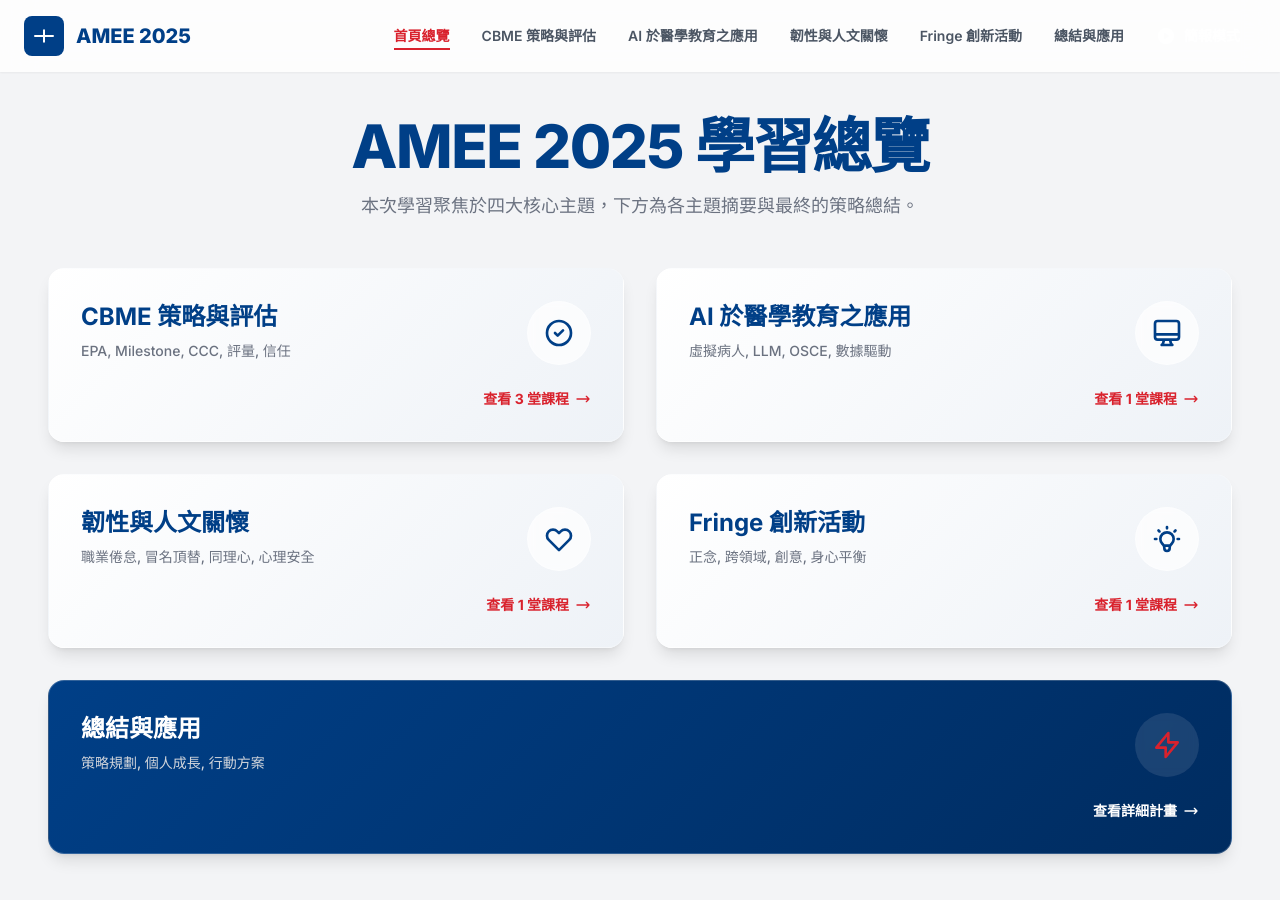
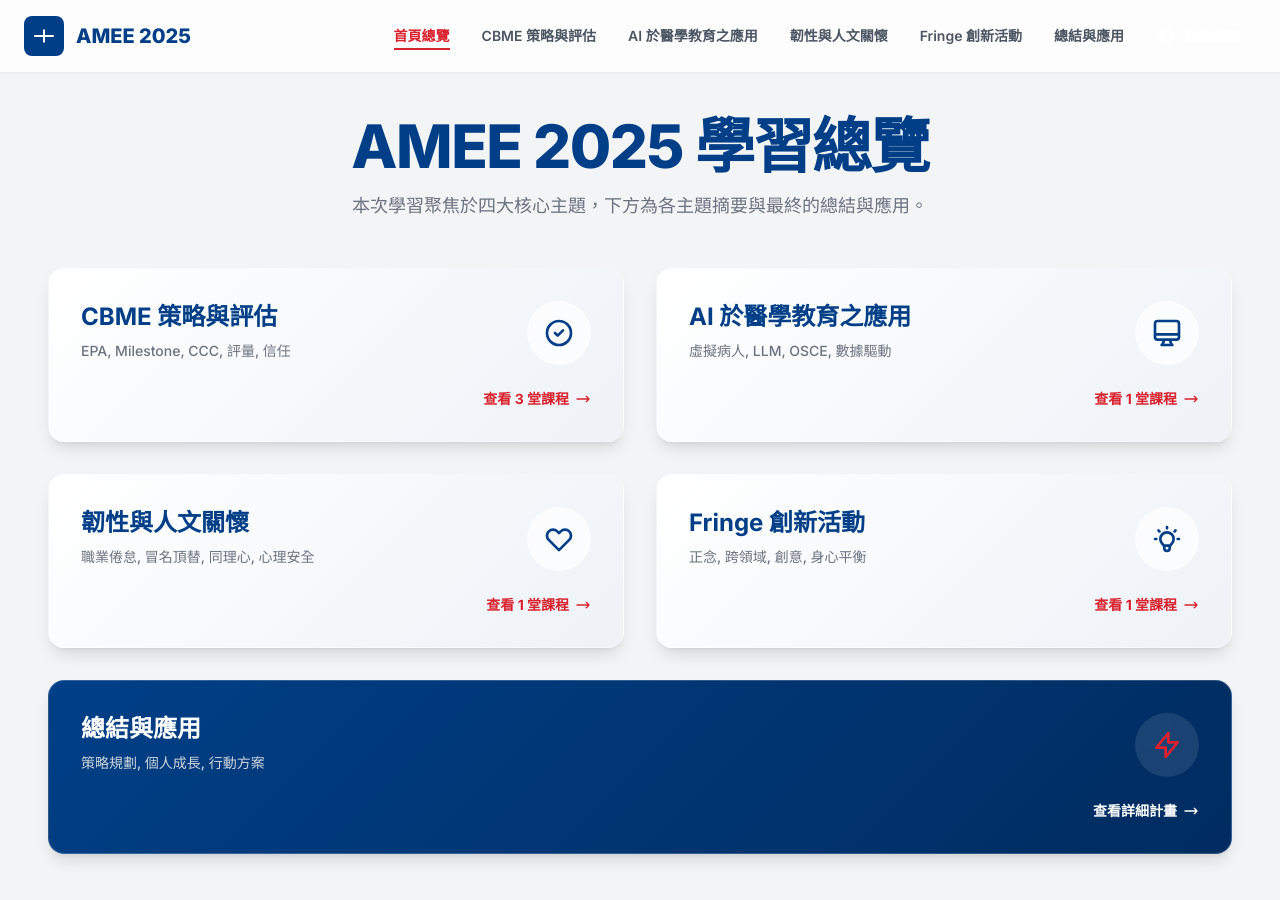
Before and after one commit to Yeeeeting/114000, a plain HTML site: page index.html in a window 1280 px wide. Drawn offline with nearby package versions, Linux system fonts and the light colour scheme.

Commit message:
Update index.html

```diff
--- a/index.html
+++ b/index.html
@@ -140,7 +140,7 @@
     <template id="summary-section-template">
         <div class="space-y-12">
             <div id="cbme-strategy-summary" class="bg-white p-6 md:p-8 rounded-2xl shadow-md">
-                <h3 class="text-2xl font-bold text-gray-800 border-b-2 border-amee-red pb-4 mb-6">總結之CBME策略</h3>
+                <h3 class="text-2xl font-bold text-gray-800 border-b-2 border-amee-red pb-4 mb-6">聚焦CBME策略</h3>
                 <p class="text-gray-600 mb-6">本策略對接本院CBME白皮書，旨在將AMEE 2025的國際趨勢，轉化為具體可執行的跨專業團隊導入方案，以確保教學與臨床服務品質的雙軸提升。</p>
                 <div class="space-y-6">
                     <div>
@@ -309,7 +309,7 @@
             '4D': { title: '研究論文: 評估 (二)', type: 'Research Papers', insightData: { speakers: { title: "課程講者介紹", content: `<p class="text-gray-600 text-sm">本場次由 <strong>Damien Castanelli</strong> 主持，匯集了來自加拿大渥太華大學、多倫多大學、美國哈佛醫學院、貝勒醫學院及巴西愛因斯坦醫院的研究者，針對 CBME 中的評估議題提出最新的研究成果。</p>` }, contentCore: { title: "課程內容主軸與內容", content: `<p class="text-gray-600 mb-2 text-sm">此場次聚焦於「評估」在醫學教育中的多元面向與創新，從能力委員會的組成到評量工具的設計，再到敘事回饋的優化，進行了深入的學術探討。</p><strong class="text-gray-700 text-sm">發表主題:</strong><ul class="list-disc list-inside text-gray-600 mt-1 text-sm"><li><strong>4D1:</strong> 臨床能力委員會(CCC)的成員多元性如何影響決策公平性。</li><li><strong>4D2:</strong> 如何設計選擇題(MCQ)以更好地促進臨床推理。</li><li><strong>4D3:</strong> 將EPA應用於已完成訓練的重症醫師，以促進持續專業發展。</li><li><strong>4D4:</strong> 運用「共同調節學習」理論，讓學生參與回饋的撰寫過程以提升品質。</li></ul>` }, insight: { title: "課程洞察", content: `<p class="text-gray-700 text-sm">研究發表將宏觀概念轉化為可操作的方案。其中一個關於同理心的比喻讓我印象深刻：真正的同理，不是陪著對方一起掉進情緒の井裡，而是帶著梯子下去幫他。這種說法很貼近臨床工作的節奏，能直接應用於新進人員的入職訓練和關懷機制中。</p>` } } },
             '4G': { title: '短篇報告: 人工智慧於醫學教育之應用', type: 'Short Communications', insightData: { speakers: { title: "課程講者介紹", content: `<p class="text-gray-600 text-sm">此場次匯集了來自澳洲、台灣、泰國、英國等地的學者，分享各機構將AI技術（特別是大型語言模型LLM）應用於醫學教育的初步成果與挑戰，講者背景涵蓋臨床醫師與資訊科學家。</p>` }, contentCore: { title: "課程內容主軸與內容", content: `<p class="text-gray-600 mb-2 text-sm">核心主軸為探討 AI 在解決傳統醫學教育痛點（如：練習機會有限、評量耗時、回饋不一致）方面的潛力與現況。</p><strong class="text-gray-700 text-sm">應用場景:</strong><ul class="list-disc list-inside text-gray-600 mt-1 text-sm"><li><strong>溝通技巧:</strong> 運用AI虛擬病人進行對話練習。</li><li><strong>Debriefing:</strong> AI輔助教學回顧，提升效率與信心。</li><li><strong>OSCE評量:</strong> LLM輔助評分，提升一致性與擴展性。</li><li><strong>非語言辨識:</strong> 探討ChatGPT評估非語言同理心的能力極限。</li></ul>` }, insight: { title: "課程洞察", content: `<p class="text-gray-700 text-sm">e-poster 中提到一種能模擬多人互動的AI臨床練習系統，提供了一個創新的練習場域。雖然AI有時應對較為制式，但在找不到真人練習時，它能幫助熟悉溝通流程。關鍵在於，AI評量不應被視為最終分數，而是一個起點，提醒學習者下一步該往哪裡努力。</p>` } } },
             '5E': { title: 'AMEE Fringe 活動', type: 'Fringe Session', insightData: { speakers: { title: "課程講者介紹", content: `<p class="text-gray-600 text-sm">Fringe活動的講者陣容極具多元性，由阿姆斯特丹自由大學的 <strong>Anne de la Croix</strong> 教授主持，講者包括家醫科醫師、兒科醫師、醫學生及教發專家，他們將個人專長與熱情（如正念、皮拉提斯、音樂、舞蹈）融入醫學教育中。</p>` }, contentCore: { title: "課程內容主軸與內容", content: `<p class="text-gray-600 mb-2 text-sm">此活動旨在打破傳統醫學教育の框架，透過極富創意的展演形式，探索醫學與人文、藝術、身心健康的交集。Fringe 強調體驗與互動，鼓勵與會者跳脫舒適圈，從不同角度思考「療癒」與「學習」。</p><strong class="text-gray-700 text-sm">活動亮點:</strong><ul class="list-disc list-inside text-gray-600 mt-1 text-sm"><li>將正念呼吸應用於緩解 OSCE 前的焦慮。</li><li>以詼諧短劇呈現評估量表(Rubrics)の正確使用時機。</li><li>透過皮拉提斯探討身心平衡，以及用詩歌、音樂、寶萊塢舞蹈表達臨床經驗。</li></ul>` }, insight: { title: "課程洞察", content: `<p class="text-gray-700 text-sm">Fringe 活動是此行の一大亮點。講者們將正念、皮拉提斯、評估量表等主題轉化為極富創意的表演，例如用脫口秀來呈現評估量表。活動最後帶領全場進行伸展與正念呼吸，提醒我們帶著清晰而不急躁的步伐回到工作崗位，並將這些可行的想法變成日常習慣。</p>` } } },
-            '6J': { title: '短篇報告: 韌性 (Resilience)', type: 'Short Communications', insightData: { speakers: { title: "課程講者介紹", content: `<p class="text-gray-600 text-sm">由 <strong>Eeva Pyorala</strong> 主持，講者來自英國、澳洲、日本、泰國、台灣、瑞典等地，從不同文化與教育階段（從入學新生到ICU護理師）の視角，探討醫護人員「韌性」的成因、挑戰與培養策略。</p>` }, contentCore: { title: "課程內容主軸與內容", content: `<p class="text-gray-600 mb-2 text-sm">本場次聚焦於醫護人員在高壓環境下的核心素質—「韌性」。內容涵蓋了對韌性此一概念的根本性分析，以及多項實證研究，探討影響韌性的各種內外在因素。</p><strong class="text-gray-700 text-sm">探討面向:</strong><ul class="list-disc list-inside text-gray-600 mt-1 text-sm"><li><strong>內在挑戰:</strong> 深入探討「冒名頂替症候群」對醫學生的影響。</li><li><strong>保護因子:</strong> 驗證慈悲心、毅力(Grit)、睡眠與運動對抗職業倦怠的保護效果。</li><li><strong>介入措施:</strong> 評估正向心理學與慈悲心訓練計畫的成效。</li></ul>` }, insight: { title: "課程洞察", content: `<p class="text-gray-700 text-sm">關於「自我懷疑」的分享讓我深有同感。講者與資深醫師們坦誠說出自己的不安，讓這種普遍的心情能被正視。這啟發我在指導後進時，應先創造一個安全的環境，再談方法和資源，讓壓力找到健康的出口。此外，數據再次提醒我們睡眠和運動的重要性，這是我們可以立即帶回團隊，提升大家身心狀態的好方法。</p>` } } },
+            '6J': { title: '短篇報告: 韌性 (Resilience)', type: 'Short Communications', insightData: { speakers: { title: "課程講者介紹", content: `<p class="text-gray-600 text-sm">由 <strong>Eeva Pyorala</strong> 主持，講者來自英國、澳洲、日本、泰國、台灣、瑞典等地，從不同文化與教育階段（從入學新生到ICU護理師）の視角，探討醫護人員「韌性」的成因、挑戰與培養策略。</p>` }, contentCore: { title: "課程內容主軸與內容", content: `<p class="text-gray-600 mb-2 text-sm">本場次聚焦於醫護人員在高壓環境下的核心素質—「韌性」。內容涵蓋了對韌性此一概念的根本性分析，以及多項實證研究，探討影響韌性的各種內外在因素。</p<strong class="text-gray-700 text-sm">探討面向:</strong><ul class="list-disc list-inside text-gray-600 mt-1 text-sm"><li><strong>內在挑戰:</strong> 深入探討「冒名頂替症候群」對醫學生的影響。</li><li><strong>保護因子:</strong> 驗證慈悲心、毅力(Grit)、睡眠與運動對抗職業倦怠的保護效果。</li><li><strong>介入措施:</strong> 評估正向心理學與慈悲心訓練計畫的成效。</li></ul>` }, insight: { title: "課程洞察", content: `<p class="text-gray-700 text-sm">關於「自我懷疑」的分享讓我深有同感。講者與資深醫師們坦誠說出自己的不安，讓這種普遍的心情能被正視。這啟發我在指導後進時，應先創造一個安全的環境，再談方法和資源，讓壓力找到健康的出口。此外，數據再次提醒我們睡眠和運動的重要性，這是我們可以立即帶回團隊，提升大家身心狀態的好方法。</p>` } } },
             '7B': { title: '研討會: 從全球各國國家級計畫中獲得的 CBME 洞見', type: 'Symposium', insightData: { speakers: { title: "課程講者介紹", content: `<p class="text-gray-600 text-sm">此為一高層次對談，由加拿大皇家內科與外科醫師學院(Royal College)的 <strong>Glen Bandiera</strong> 教授領軍，匯集了來自加拿大、美國(AAMC, ACGME)、台灣(臺北醫學大學)、智利、荷蘭等國家級醫學教育機構的代表，分享各國推動CBME的宏觀策略與經驗。</p>` }, contentCore: { title: "課程內容主軸與內容", content: `<p class="text-gray-600 mb-2 text-sm">本研討會從國家級的宏觀視角，比較了五個處於不同CBME發展階段的國家，如何將CanMEDS等能力框架進行在地化調適，並推展至全國的醫學教育體系中。</p><strong class="text-gray-700 text-sm">核心議題:</strong><ul class="list-disc list-inside text-gray-600 mt-1 text-sm"><li>各國在能力框架的「在地化調適」與「全新發展」之間的決策考量。</li><li>推動全國性變革時面臨的挑戰，如：資源分配、教師抗性、評量系統改革。</li><li>對於未來醫師能力需求的預測，以及如何透過全球合作應對21世紀的醫療挑戰。</li></ul>` }, insight: { title: "課程洞察", content: `<p class="text-gray-700 text-sm">最大的收穫是確認了 (CBME) 以能力為本的訓練與 (EPA) 任務託付應結合思考。共同目標是釐清臨床工作的核心任務，讓評量回歸「信任」與「學習」。台灣的經驗顯示，由專業學會先行，政策再跟上，是務實的作法。這讓我更清楚，我們的焦點應是減少無效評量，增加有品質的回饋。</p>` } } }
         };
 
@@ -439,7 +439,7 @@
             let homepageHTML = `
                 <div class="text-center mb-12">
                     <h2 class="text-4xl md:text-6xl font-extrabold text-amee-blue tracking-tight">AMEE 2025 學習總覽</h2>
-                    <p class="mt-4 max-w-2xl mx-auto text-lg text-gray-500">本次學習聚焦於四大核心主題，下方為各主題摘要與最終的策略總結。</p>
+                    <p class="mt-4 max-w-2xl mx-auto text-lg text-gray-500">本次學習聚焦於四大核心主題，下方為各主題摘要與最終的總結與應用。</p>
                 </div>
                 <div id="theme-cards-grid" class="grid grid-cols-1 lg:grid-cols-2 gap-8">`;
 
```
